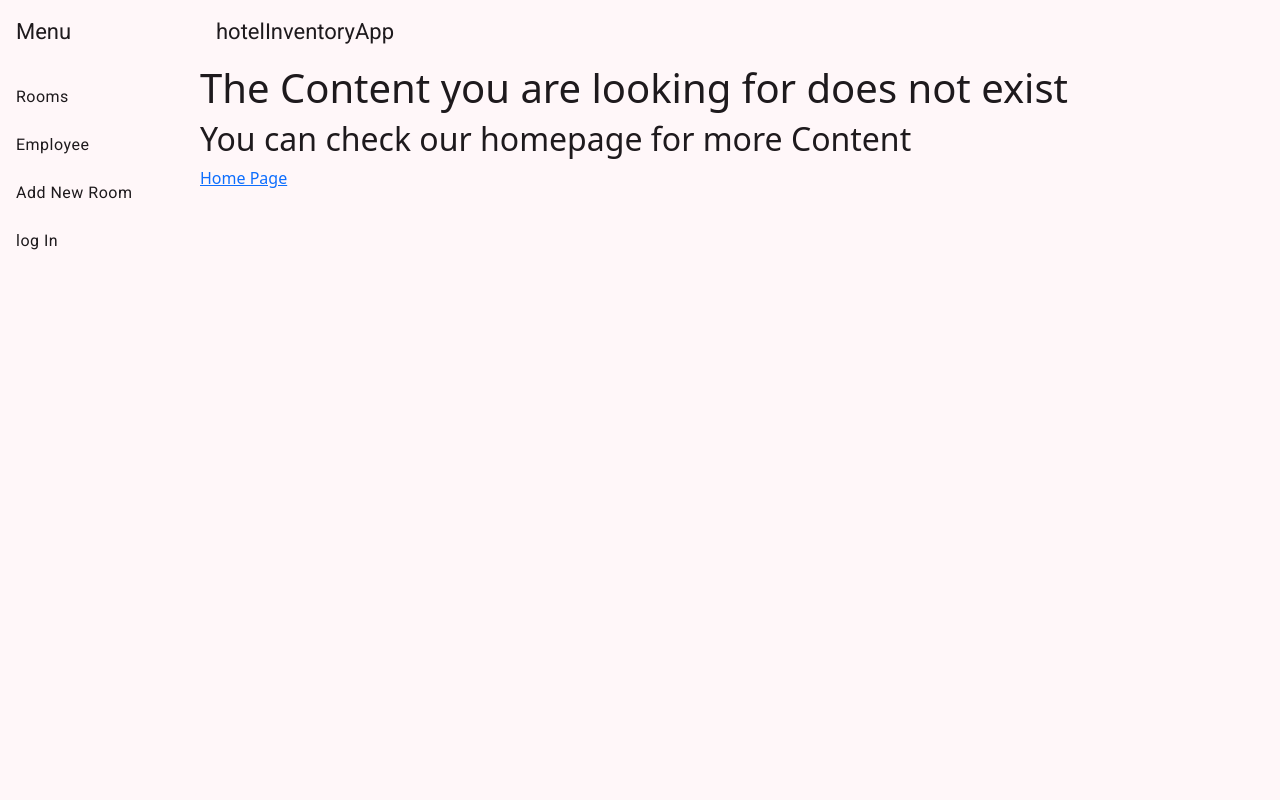
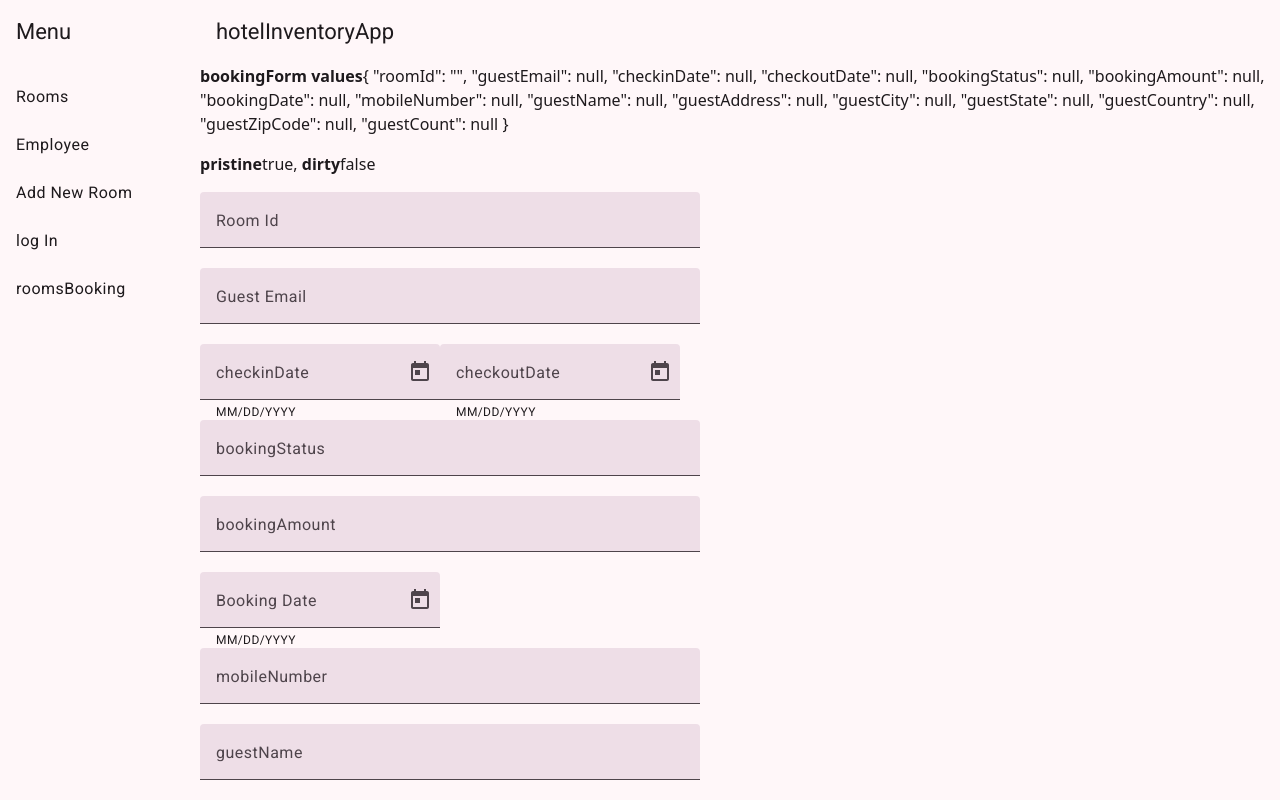
Before and after one commit to viveksharma1218/hotelInventoryApp, an Angular app in the folder hotelInventoryApp/: page /roombooking/1 in a window 1280 px wide. Built offline with nearby package versions, Linux system fonts and the light colour scheme.

Commit message:
seperate view for roombooking,Reactive form added,Angular material css for form

```diff
--- a/hotelInventoryApp/src/app/app.routes.ts
+++ b/hotelInventoryApp/src/app/app.routes.ts
@@ -18,13 +18,14 @@ export const routes: Routes = [
         //{path:'add' , component:Newroom},
         // dynamic path must be at the end because it can match rooms/add to rooms/id
         {path:'add' , component:Newroom},
-        {path:':id', component:RoomsBooking}
+       // {path:':id', component:RoomsBooking}
         ],
     },
     //lets create a dynamic path that will redirect to rooms-booking component.
     // we are saying dynamic because every time this path will have different room number
     //{path:'rooms/:id', component:RoomsBooking},
     {path:'employee',  component:Employee ,canActivate:[loginGuard]},
+    {path:'roombooking/:id', component:RoomsBooking},
     // let's use lazy loading
     //{path:'newroom' , component:Newroom},
     {path:'newroom',
--- a/hotelInventoryApp/src/app/navsidebar/navsidebar.component.html
+++ b/hotelInventoryApp/src/app/navsidebar/navsidebar.component.html
@@ -9,6 +9,7 @@
       <a mat-list-item routerLink="employee">Employee</a>
       <a mat-list-item routerLink="newroom">Add New Room</a>
       <a mat-list-item routerLink="login">log In</a>
+      <a mat-list-item routerLink="roombooking/:id">roomsBooking</a>
     </mat-nav-list>
   </mat-sidenav>
   <mat-sidenav-content>
--- a/hotelInventoryApp/src/app/rooms/room-list/room-list.html
+++ b/hotelInventoryApp/src/app/rooms/room-list/room-list.html
@@ -32,7 +32,7 @@
             <!--data is object above created which has one room info-->
 
             <!-- </button> -->
-             <button class="btn btn-primary" [routerLink]="['/rooms', data.roomNumber]">
+             <button class="btn btn-primary" [routerLink]="['/roombooking', data.roomNumber]">
                BookRoom
              </button>
         </td>
--- a/hotelInventoryApp/src/app/rooms/rooms-booking/rooms-booking.html
+++ b/hotelInventoryApp/src/app/rooms/rooms-booking/rooms-booking.html
@@ -1,2 +1,118 @@
-<h3>this is roomsBooking component showing roomid</h3>
-<p>{{id$ | async }}</p>
+<!-- <h3>this is roomsBooking component showing roomid</h3>
+<p>{{id$ | async }}</p> -->
+<p><strong>bookingForm values</strong>{{bookingForm.value  | json}}</p>
+<p><strong>pristine</strong>{{bookingForm.pristine}}, <strong>dirty</strong>{{bookingForm.dirty}}</p>
+
+<form [formGroup]="bookingForm">
+
+    <form class="example-form">
+  <mat-form-field class="example-full-width">
+    <mat-label>Room Id</mat-label>
+    <input matInput placeholder="room ID"
+        type="text" formControlName="roomId"
+    >
+  </mat-form-field>
+
+  <mat-form-field class="example-full-width">
+    <mat-label>Guest Email</mat-label>
+    <input matInput placeholder="Enter you email"
+        type="text" formControlName="guestEmail"
+    >
+  </mat-form-field>
+
+  <mat-form-field>
+  <mat-label>checkinDate</mat-label>
+  <input matInput [matDatepicker]="picker" formControlName="checkinDate">
+  <mat-hint>MM/DD/YYYY</mat-hint>
+  <mat-datepicker-toggle matIconSuffix [for]="picker"></mat-datepicker-toggle>
+  <mat-datepicker #picker></mat-datepicker>
+</mat-form-field>
+
+  <mat-form-field>
+  <mat-label>checkoutDate</mat-label>
+  <input matInput [matDatepicker]="picker1" formControlName="checkoutDate">
+  <mat-hint>MM/DD/YYYY</mat-hint>
+  <mat-datepicker-toggle matIconSuffix [for]="picker1"></mat-datepicker-toggle>
+  <mat-datepicker #picker1></mat-datepicker>
+</mat-form-field>
+
+  <mat-form-field class="example-full-width">
+    <mat-label>bookingStatus</mat-label>
+    <input matInput placeholder="bookingStatus"
+        type="text" formControlName="bookingStatus"
+    >
+  </mat-form-field>
+
+  <mat-form-field class="example-full-width">
+    <mat-label>bookingAmount</mat-label>
+    <input matInput placeholder="bookingAmount"
+        type="text" formControlName="bookingAmount"
+    >
+  </mat-form-field>
+
+ <mat-form-field>
+  <mat-label>Booking Date</mat-label>
+  <input matInput [matDatepicker]="picker2" formControlName="bookingDate">
+  <mat-hint>MM/DD/YYYY</mat-hint>
+  <mat-datepicker-toggle matIconSuffix [for]="picker2"></mat-datepicker-toggle>
+  <mat-datepicker #picker2></mat-datepicker>
+</mat-form-field>
+
+  <mat-form-field class="example-full-width">
+    <mat-label>mobileNumber</mat-label>
+    <input matInput placeholder="mobileNumber"
+        type="number" formControlName="mobileNumber"
+    >
+  </mat-form-field>
+
+  <mat-form-field class="example-full-width">
+    <mat-label>guestName</mat-label>
+    <input matInput placeholder="guestName"
+        type="text" formControlName="guestName"
+    >
+  </mat-form-field>
+
+  <mat-form-field class="example-full-width">
+    <mat-label>guestAddress</mat-label>
+    <input matInput placeholder="guestAddress"
+        type="text" formControlName="guestAddress"
+    >
+  </mat-form-field>
+
+  <mat-form-field class="example-full-width">
+    <mat-label>guestCity</mat-label>
+    <input matInput placeholder="guestCity"
+        type="text" formControlName="guestCity"
+    >
+  </mat-form-field>
+
+  <mat-form-field class="example-full-width">
+    <mat-label>guestState</mat-label>
+    <input matInput placeholder="guestState"
+        type="text" formControlName="guestState"
+    >
+  </mat-form-field>
+
+  <mat-form-field class="example-full-width">
+    <mat-label>guestCountry</mat-label>
+    <input matInput placeholder="guestCountry"
+        type="text" formControlName="guestCountry"
+    >
+  </mat-form-field>
+
+  <mat-form-field class="example-full-width">
+    <mat-label>guestZipCode</mat-label>
+    <input matInput placeholder="guestZipCode"
+        type="number" formControlName="guestZipCode"
+    >
+  </mat-form-field>
+
+  <mat-form-field class="example-full-width">
+    <mat-label>guestCount</mat-label>
+    <input matInput placeholder="guestCount"
+        type="number" formControlName="guestCount"
+    >
+  </mat-form-field>
+
+</form>
+</form>
--- a/hotelInventoryApp/src/app/rooms/rooms-booking/rooms-booking.scss
+++ b/hotelInventoryApp/src/app/rooms/rooms-booking/rooms-booking.scss
@@ -0,0 +1,9 @@
+.example-form {
+  min-width: 150px;
+  max-width: 500px;
+  width: 100%;
+}
+
+.example-full-width {
+  width: 100%;
+}
--- a/hotelInventoryApp/src/app/rooms/rooms-booking/rooms-booking.ts
+++ b/hotelInventoryApp/src/app/rooms/rooms-booking/rooms-booking.ts
@@ -1,19 +1,30 @@
 import { Component,OnInit, Type } from '@angular/core';
 import { ActivatedRoute } from '@angular/router';
 import { map, Observable } from 'rxjs';
-import { AsyncPipe } from '@angular/common';
-
+import { ReactiveFormsModule,FormGroup,FormBuilder,FormControl } from '@angular/forms';
+import { JsonPipe } from '@angular/common';
+import { MatFormFieldModule } from '@angular/material/form-field';
+import { MatInputModule } from '@angular/material/input';
+import {MatDatepickerModule,} from '@angular/material/datepicker';
+import { MatNativeDateModule } from '@angular/material/core';
 @Component({
   selector: 'hinv-rooms-booking',
-  imports: [AsyncPipe],
+  imports: [JsonPipe,
+    ReactiveFormsModule,
+    MatFormFieldModule,
+    MatInputModule,
+    MatDatepickerModule,
+    MatNativeDateModule],
   templateUrl: './rooms-booking.html',
   styleUrl: './rooms-booking.scss'
 })
 export class RoomsBooking implements OnInit{
-
   id:number = 0;
   id$ : Observable<string | null>;
-  constructor(private route: ActivatedRoute){
+  bookingForm!:FormGroup;
+  constructor(private route: ActivatedRoute,
+    private formBuilder:FormBuilder,
+  ){
     this.id$ = this.route.paramMap.pipe(
       map( params =>{return params.get('id')})
     )
@@ -24,5 +35,25 @@ export class RoomsBooking implements OnInit{
   //     this.id = routeData['id'];
   // })
   // this.id = this.route.snapshot.params['id'];
+  // the form is created here now you can render on html file.
+    this.bookingForm = this.formBuilder.group({
+      // below are two method to create new form control, Syntax is different works same
+        roomId: new FormControl(''),
+        guestEmail:[],
+        checkinDate:[],
+        checkoutDate:[],
+        bookingStatus:[],
+        bookingAmount:[],
+        bookingDate:[],
+        mobileNumber:[],
+        guestName:[],
+        guestAddress:[],
+        guestCity:[],
+        guestState:[],
+        guestCountry:[],
+        guestZipCode:[],
+        guestCount:[],
+
+    });
   }
 }
```
